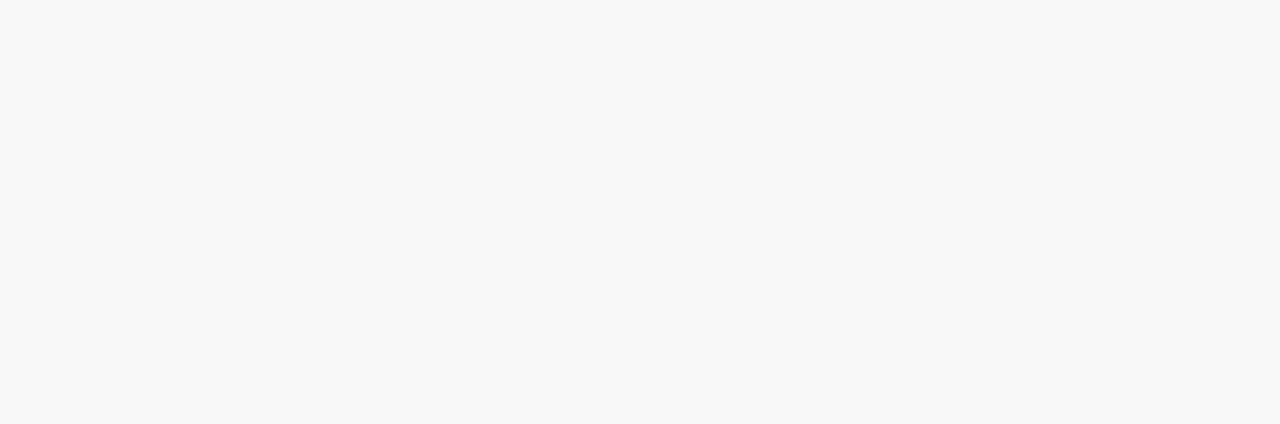
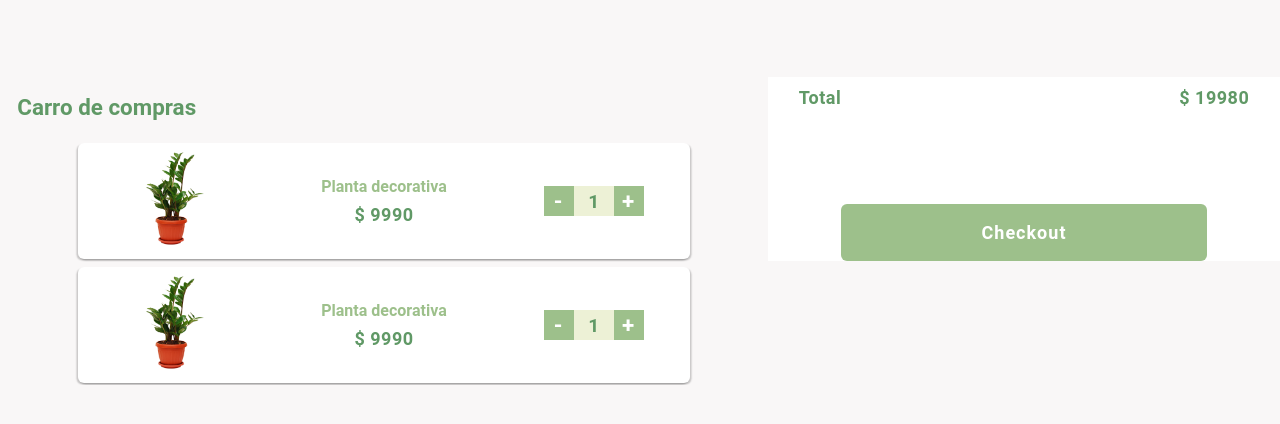
Before and after one commit to MarioGuTe/mockups-final-react, a React (Create React App) app: page /cart in a window 1280 px wide. Before the commit this address had no page. Shown: the top 424 px of the page. Built offline with nearby package versions, Linux system fonts and the light colour scheme.

Commit message:
add Cart component

```diff
--- a/src/App.jsx
+++ b/src/App.jsx
@@ -1,11 +1,13 @@
 import { BrowserRouter, Routes, Route } from "react-router-dom";
 import Details from "./Details";
+import Cart from "./Cart";
 
 function App() {
   return (
     <BrowserRouter>
       <Routes>
         <Route path="details" element={<Details />} />
+        <Route path="cart" element={<Cart />} />
       </Routes>
     </BrowserRouter>
   );
--- /dev/null
+++ b/src/Cart.css
@@ -0,0 +1,211 @@
+:root {
+  --white: #fff;
+  --primary-color: #edf1d6;
+  --secondary-color: #9dc08b;
+  --third-color: #609966;
+  --fourth-color: #40513b;
+  --font-title: "Roboto", sans-serif;
+  --font-secondary: "Poppins", sans-serif;
+}
+
+* {
+  margin: 0;
+  padding: 0;
+  box-sizing: border-box;
+}
+
+html,
+body,
+#root {
+  height: 100%;
+  background: #f9f7f7;
+  font-family: var(--font-title);
+  display: flex;
+  flex-direction: column;
+  justify-content: space-between;
+}
+
+.cart-main-container {
+  width: 100%;
+  height: 100%;
+  text-align: center;
+  display: flex;
+  flex-direction: column;
+  justify-content: space-between;
+}
+
+.items-section {
+  width: 100%;
+  display: flex;
+  flex-direction: column;
+  align-items: center;
+  gap: 8px;
+  overflow: auto;
+  padding: 2px;
+}
+
+.card-product {
+  background: var(--white);
+  width: 86%;
+  box-shadow: 1.5px 1.5px 1.5px hsl(0, 0%, 0%, 0.2),
+    -1.5px 1.5px 1.5px hsl(0, 0%, 0%, 0.2);
+  border-radius: 6px;
+  display: grid;
+  grid-template-columns: 1fr 40% 1fr;
+  padding: 6px;
+}
+
+figure {
+  width: 100%;
+}
+
+img {
+  width: 100%;
+  object-fit: contain;
+  height: 100px;
+}
+
+h1 {
+  align-self: start;
+  padding: 2%;
+  color: var(--third-color);
+  font-size: 1.4rem;
+}
+
+.card-description {
+  display: flex;
+  flex-direction: column;
+  align-items: center;
+  justify-content: center;
+  gap: 0.5em;
+}
+
+.card-description h2 {
+  color: var(--secondary-color);
+  font-size: 1rem;
+}
+
+.card-description p {
+  color: var(--third-color);
+  font-size: 1.125rem;
+  letter-spacing: 0.5px;
+  font-weight: 600;
+}
+
+.product-qty {
+  display: flex;
+  flex-direction: column;
+  align-items: center;
+  justify-content: center;
+}
+
+.product-qty p {
+  background: var(--primary-color);
+  font-size: 1.2rem;
+  color: var(--third-color);
+  font-weight: 600;
+  width: 28px;
+}
+
+.sub,
+.add {
+  background: var(--secondary-color);
+  border: none;
+  border-radius: 0;
+  color: var(--white);
+  font-size: 1rem;
+  width: 20px;
+  height: 20px;
+  display: flex;
+  justify-content: center;
+  align-items: center;
+}
+
+.checkout-container {
+  display: flex;
+  flex-direction: column;
+  min-width: 100%;
+}
+
+.checkout-card {
+  background: var(--white);
+  min-width: 100%;
+  display: flex;
+  flex-direction: column;
+  align-items: center;
+  gap: 6em;
+}
+
+.checkout-text {
+  display: flex;
+  justify-content: space-between;
+  width: 88%;
+  align-items: flex-start;
+  font-size: 1.125rem;
+  padding-top: 10px;
+  color: var(--third-color);
+  font-weight: 600;
+  letter-spacing: 0.5px;
+}
+
+.checkout-btn-container button {
+  background: var(--secondary-color);
+  color: var(--white);
+  padding: 1em 7em;
+  border: none;
+  border-radius: 6px;
+  font-family: var(--font-title);
+  font-size: 1.125rem;
+  font-weight: 600;
+}
+
+@media (max-width: 330px) {
+  .checkout-btn-container button {
+    padding: 1em 3em;
+  }
+}
+
+@media (min-width: 700px) {
+  .card-product {
+    width: 80%;
+  }
+  .checkout-btn-container button {
+    padding: 1em 8em;
+  }
+}
+
+@media (min-width: 900px) {
+  .cart-main-container {
+    display: grid;
+    align-items: flex-start;
+    grid-template-columns: 60% 40%;
+    margin-top: 6%;
+    height: 100%;
+  }
+
+  .checkout-btn-container button {
+    padding: 1em 7.8em;
+  }
+
+  .card-product {
+    width: 80%;
+  }
+  .product-qty {
+    display: flex;
+    flex-direction: row;
+    align-items: center;
+    justify-content: center;
+  }
+  .product-qty p {
+    height: 30px;
+    width: 40px;
+    display: flex;
+    justify-content: center;
+    align-items: center;
+  }
+  .product-qty button {
+    width: 30px;
+    height: 30px;
+    font-size: 1.4rem;
+  }
+}
--- /dev/null
+++ b/src/Cart.jsx
@@ -0,0 +1,54 @@
+import React from "react";
+import zanzibar from "./zanzibar.png";
+import "./Cart.css";
+
+function Cart() {
+  return (
+    <div className="cart-main-container">
+      <div className="items-section">
+        <h1>Carro de compras</h1>
+        <div className="card-product">
+          <figure>
+            <img src={zanzibar} alt="" />
+          </figure>
+          <div className="card-description">
+            <h2>Planta decorativa</h2>
+            <p>$ 9990</p>
+          </div>
+          <div className="product-qty">
+            <button className="sub">-</button>
+            <p>1</p>
+            <button className="add">+</button>
+          </div>
+        </div>
+        <div className="card-product">
+          <figure>
+            <img src={zanzibar} alt="" />
+          </figure>
+          <div className="card-description">
+            <h2>Planta decorativa</h2>
+            <p>$ 9990</p>
+          </div>
+          <div className="product-qty">
+            <button className="sub">-</button>
+            <p>1</p>
+            <button className="add">+</button>
+          </div>
+        </div>
+      </div>
+      <div className="checkout-container">
+        <div className="checkout-card">
+          <div className="checkout-text">
+            <p>Total</p>
+            <p>$ 19980</p>
+          </div>
+          <div className="checkout-btn-container">
+            <button>Checkout</button>
+          </div>
+        </div>
+      </div>
+    </div>
+  );
+}
+
+export default Cart;
--- a/src/index.css
+++ /dev/null
@@ -1,12 +0,0 @@
-* {
-  margin: 0;
-  padding: 0;
-  box-sizing: border-box;
-}
-
-html,
-body {
-  height: 100%;
-  background: #f9f7f7;
-  font-family: var(--font-title);
-}
--- a/src/index.js
+++ b/src/index.js
@@ -1,6 +1,5 @@
 import React from "react";
 import ReactDOM from "react-dom/client";
-import "./index.css";
 import App from "./App";
 
 const root = ReactDOM.createRoot(document.getElementById("root"));
```
